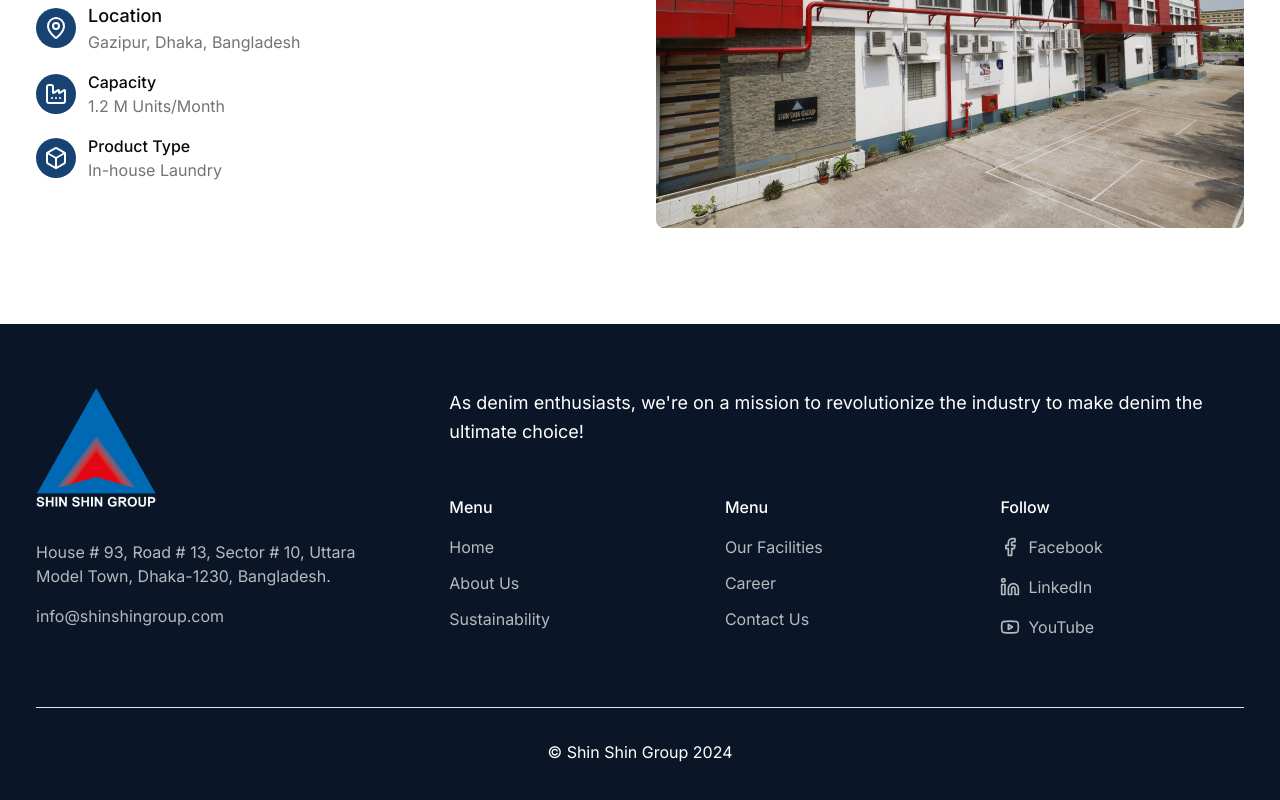
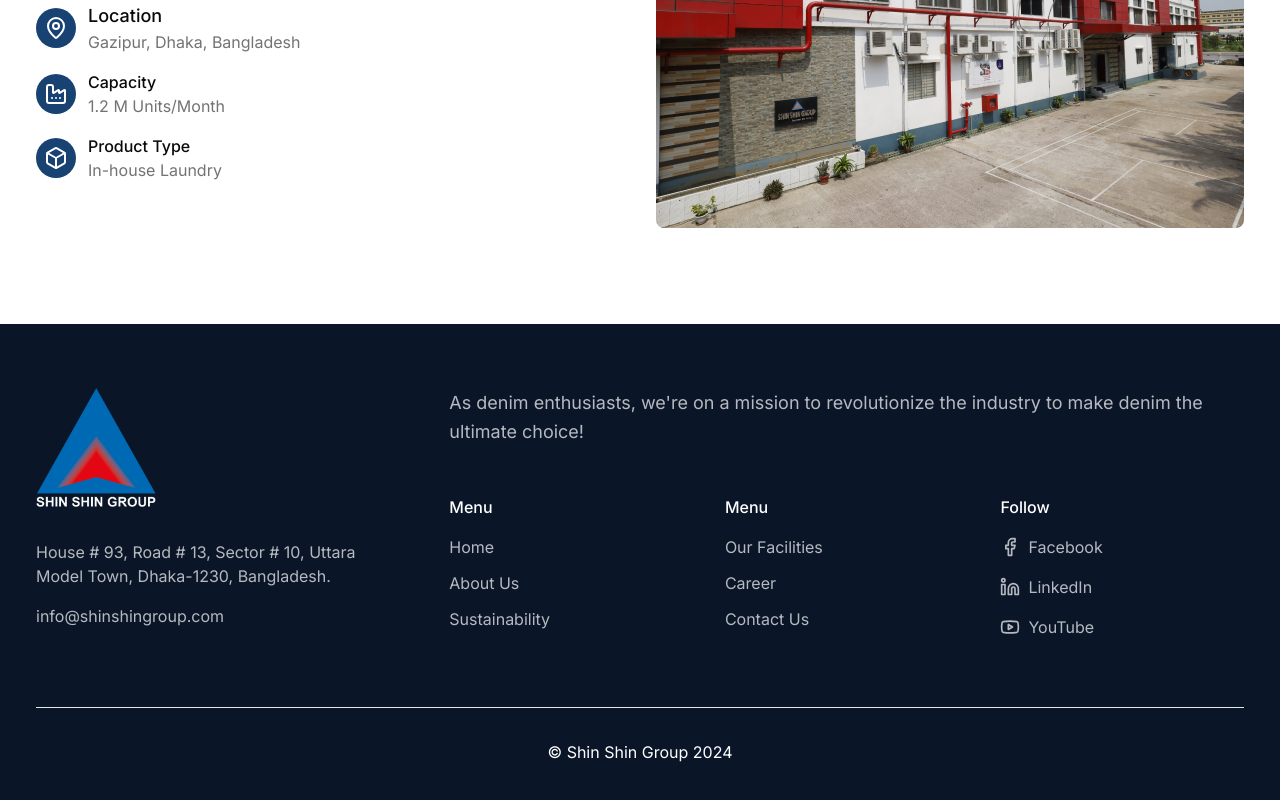
Before and after one commit to soyab-mostofa/ssg-website, a Next.js app: page /facility in a window 1280 px wide. Shown: the part 3088-3888 px from the top of the page. Built offline with nearby package versions, Linux system fonts and the light colour scheme.

Commit message:
fix footer text color

```diff
--- a/src/app/_components/shared/Footer.tsx
+++ b/src/app/_components/shared/Footer.tsx
@@ -26,7 +26,7 @@ export default function Footer() {
 
           {/* Mission Statement */}
           <div className="lg:col-span-8">
-            <p className="mb-12 text-lg leading-relaxed">
+            <p className="mb-12 text-lg leading-relaxed text-others-white/70">
               As denim enthusiasts, we&apos;re on a mission to revolutionize the industry to make
               denim the ultimate choice!
             </p>
```
